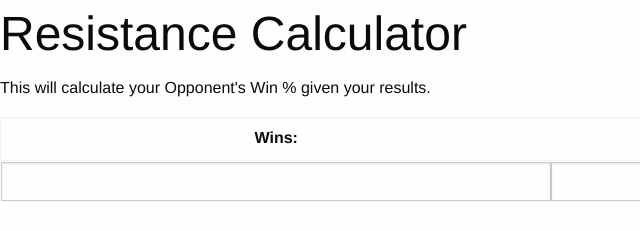
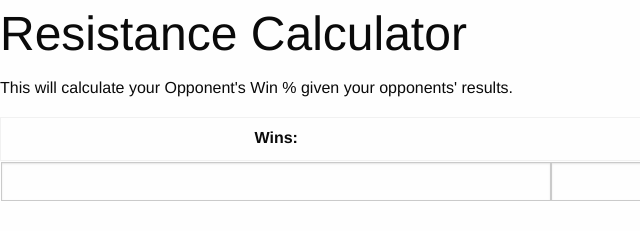
Before and after one commit to Stalruth/resistance-calculator, a plain HTML site: page index.html in a window 1280 px wide. Shown: the top 231 px of the page, 0-640 px from the left. Drawn offline with nearby package versions, Linux system fonts and the light colour scheme.

Commit message:
Fix description

```diff
--- a/index.html
+++ b/index.html
@@ -15,7 +15,7 @@
   </head>
   <body>
     <h1>Resistance Calculator</h1>
-    <p>This will calculate your Opponent's Win % given your results.</p>
+    <p>This will calculate your Opponent's Win % given your opponents' results.</p>
     <table id="listing">
       <tr>
         <th>Wins:</th>
```
